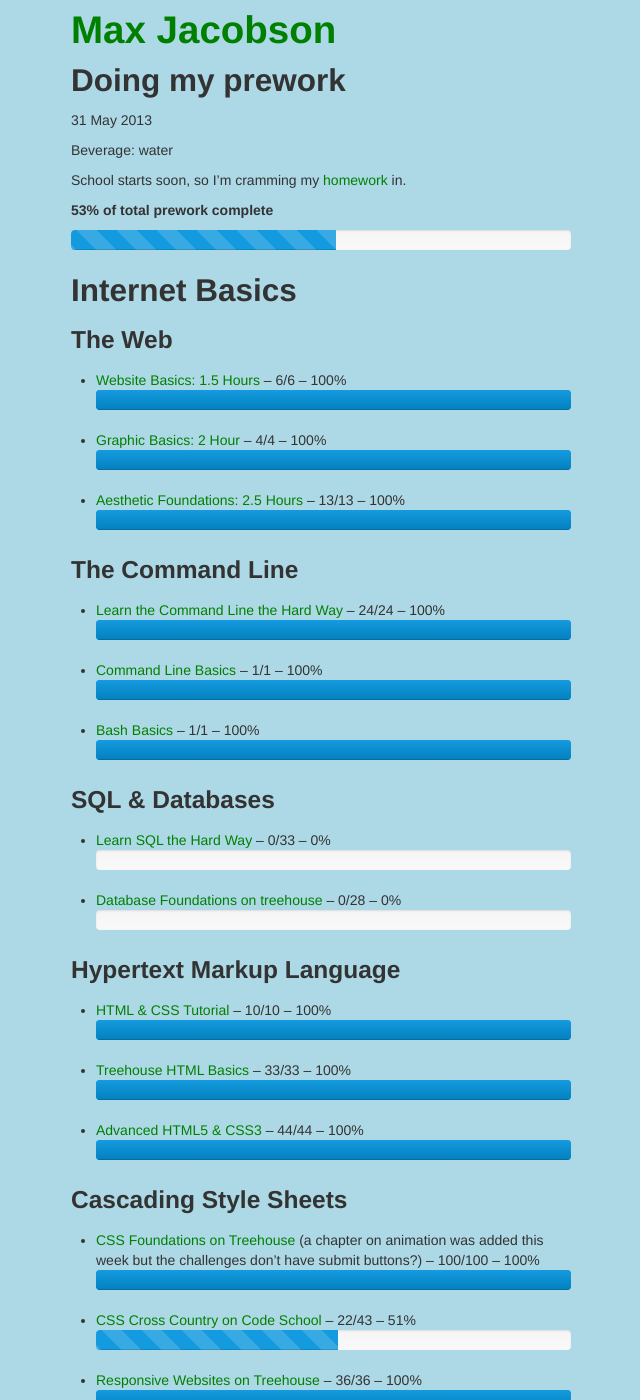
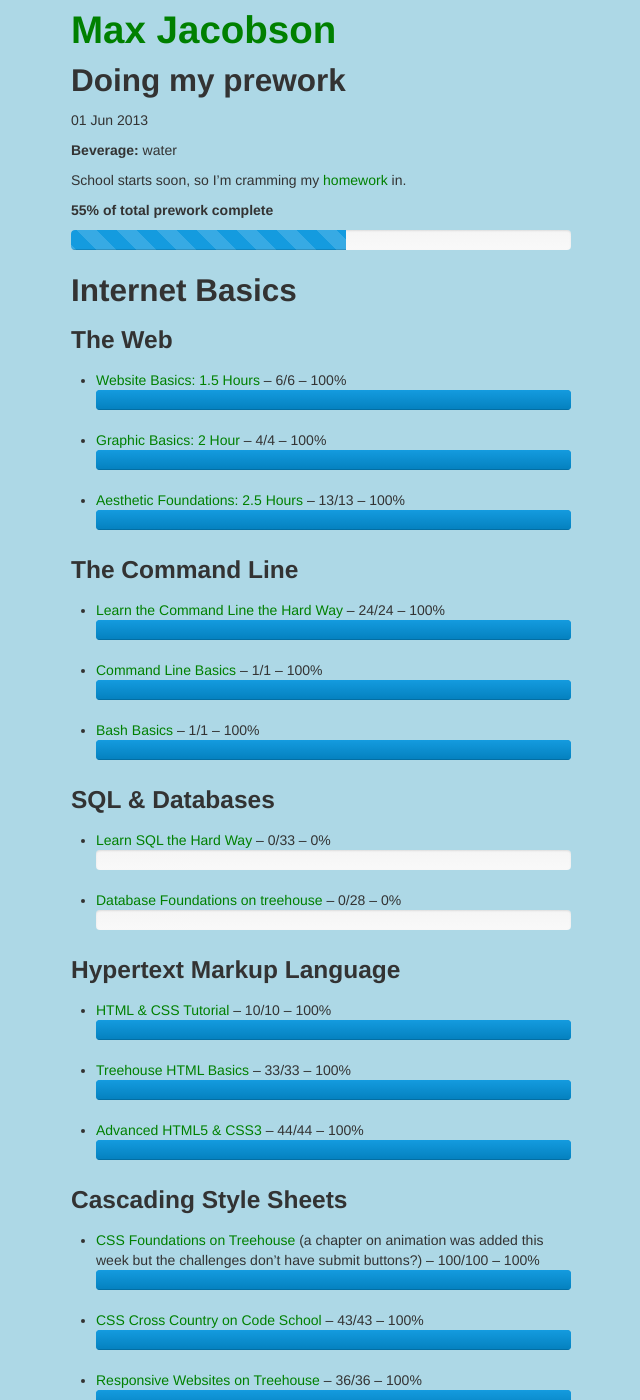
Before and after one commit to hardscrabble/hardscrabble.github.io, a Jekyll site: the page built from _posts/2013-06-01-prework.md, in a window 1280 px wide and 1400 px high. Shown: the whole window, without its empty margins (319-959 px from the left). Built offline with Jekyll 4.4.1, drawn with Linux system fonts in a browser that asks for light colours; comment, search, counter and statistics services are not loaded.

Commit message:
making some small progress

```diff
--- a/_layouts/post.html
+++ b/_layouts/post.html
@@ -4,7 +4,7 @@ layout: default
 <h2>{{ page.title }}</h2>
 <p class="date">{{ page.date | date_to_string }}</p>
 {% if page.beverage %}
-  <p class="beverage">Beverage: {{ page.beverage }}</p>
+  <p class="beverage"><strong>Beverage:</strong> {{ page.beverage }}</p>
 {% endif %}
 
 <div id="post">
--- a/_posts/2013-05-28-prework.md
+++ b/_posts/2013-06-01-prework.md
@@ -1,7 +1,7 @@
 ---
 layout: post
 title: Doing my prework
-date: 2013-05-31 9:40 AM
+date: 2013-06-01 10:36 PM
 category: programming
 beverage: water
 ---
@@ -33,11 +33,42 @@ School starts soon, so I'm cramming my [homework](http://prework.flatironschool.
 * [Treehouse HTML Basics](http://teamtreehouse.com/library/websites/html) -- 33/33
 * [Advanced HTML5 & CSS3](http://www.codeschool.com/courses/functional-html5-css3) -- 44/44
 
+
+
+
+
+
+
+
+
+
+
+
+
+
 ### Cascading Style Sheets
 
 * [CSS Foundations on Treehouse](http://teamtreehouse.com/library/websites/css-foundations-2) (a chapter on animation was added this week but the challenges don't have submit buttons?) -- 100/100
-* [CSS Cross Country on Code School](http://www.codeschool.com/courses/css-cross-country) -- 22/43
+* [CSS Cross Country on Code School](http://www.codeschool.com/courses/css-cross-country) -- 43/43
 * [Responsive Websites on Treehouse](http://teamtreehouse.com/library/websites/build-a-responsive-website/) -- 36/36
+
+
+
+
+
+
+
+
+
+
+
+
+
+
+
+
+
+
 
 ### Git: Version Control
 
```
Also changed, not shown: _posts/2013-06-01-jekyll.md (+4 -0 lines).
